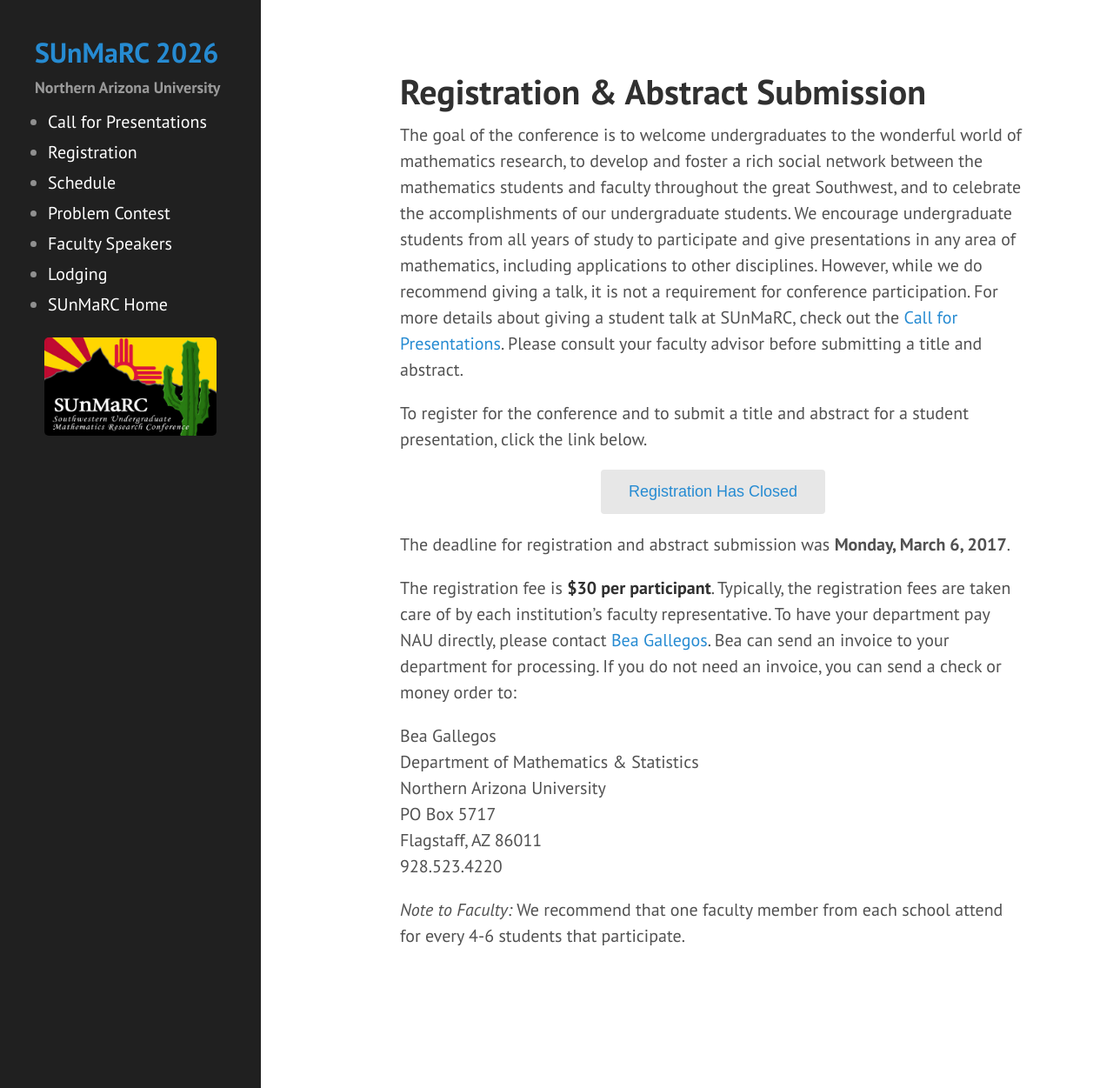
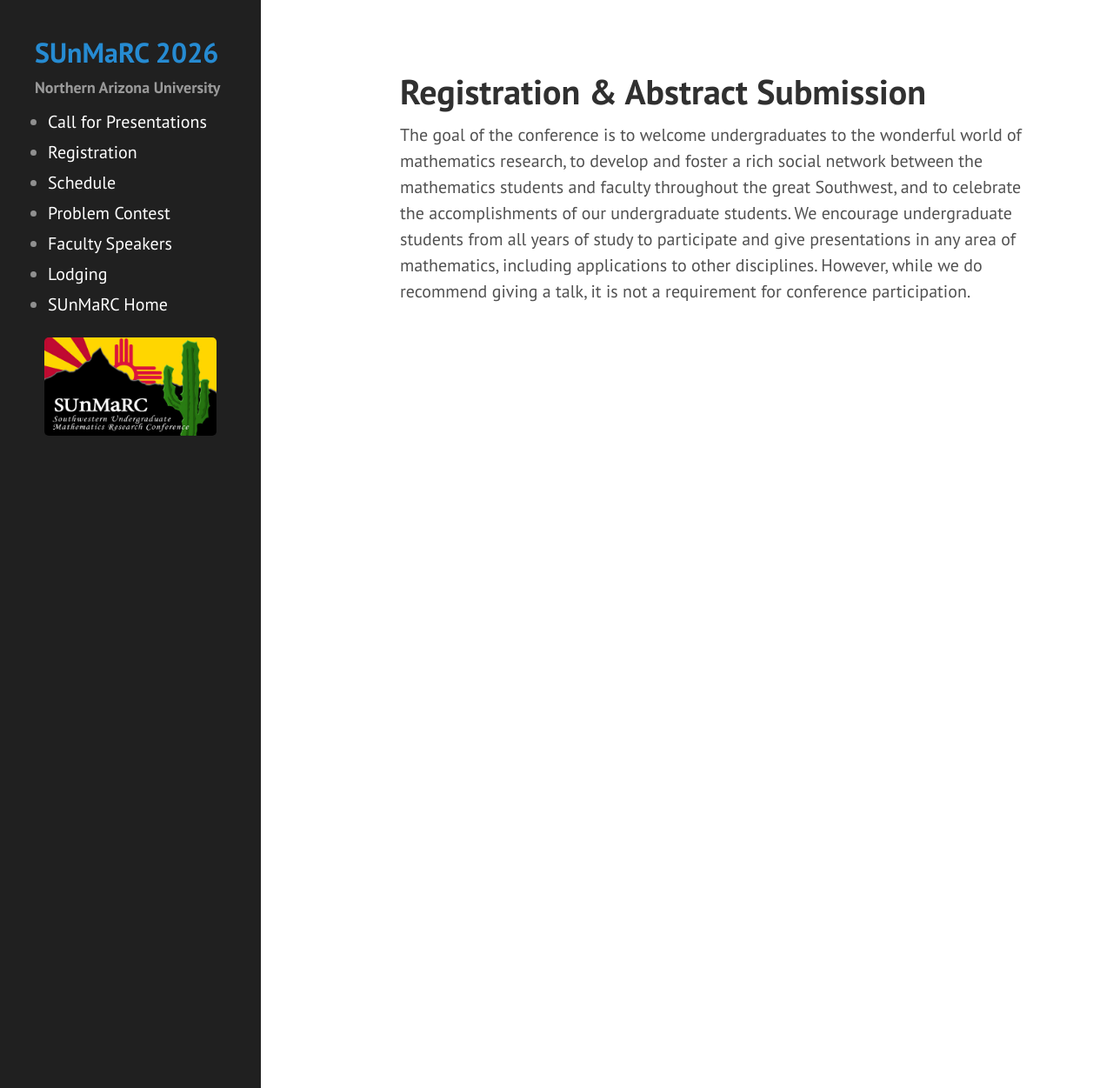
Before and after one commit to NAUMathStat/sunmarc2026, a Jekyll site: the page built from registration.md, in a window 1280 px wide and 1251 px high. Shown: the whole window at 87% size. Built offline with Jekyll 4.4.1, drawn with Linux system fonts in a browser that asks for light colours.

Commit message:
Update registration.md
comment out old registration stuff

```diff
--- a/registration.md
+++ b/registration.md
@@ -3,8 +3,9 @@ layout: page
 title: Registration & Abstract Submission
 ---
 
-The goal of the conference is to welcome undergraduates to the wonderful world of mathematics research, to develop and foster a rich social network between the mathematics students and faculty throughout the great Southwest, and to celebrate the accomplishments of our undergraduate students. We encourage undergraduate students from all years of study to participate and give presentations in any area of mathematics, including applications to other disciplines.  However, while we do recommend giving a talk, it is not a requirement for conference participation. For more details about giving a student talk at SUnMaRC, check out the [Call for Presentations]({{ site.baseurl }}/call). Please consult your faculty advisor before submitting a title and abstract.
+The goal of the conference is to welcome undergraduates to the wonderful world of mathematics research, to develop and foster a rich social network between the mathematics students and faculty throughout the great Southwest, and to celebrate the accomplishments of our undergraduate students. We encourage undergraduate students from all years of study to participate and give presentations in any area of mathematics, including applications to other disciplines.  However, while we do recommend giving a talk, it is not a requirement for conference participation.
 
+<!--
 <p>To register for the conference and to submit a title and abstract for a student presentation, click the link below.</p>
 
 <p>
@@ -26,7 +27,7 @@ Flagstaff,  AZ  86011<br />
 928.523.4220
 </p>
 
-*Note to Faculty:* We recommend that one faculty member from each school attend for every 4-6 students that participate.
+*Note to Faculty:* We recommend that one faculty member from each school attend for every 4-6 students that participate. -->
 
 <!--
 If you are having trouble with the "Register Here" link above, try this:
```
